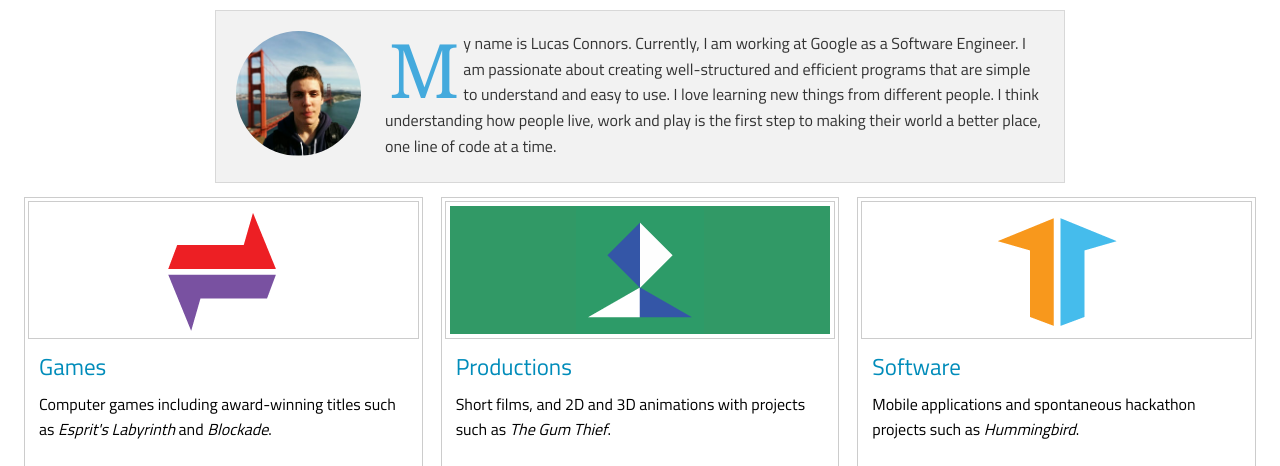
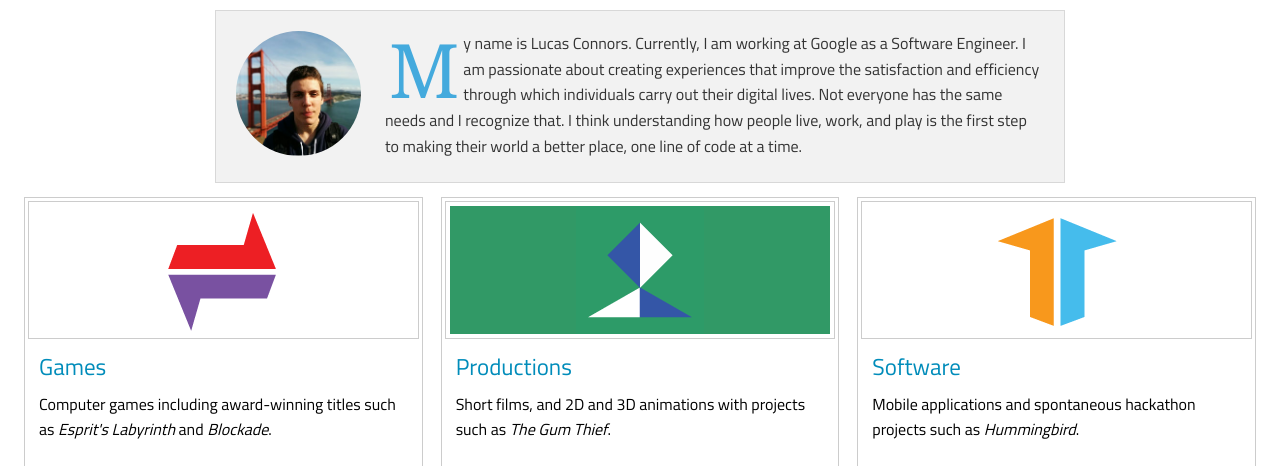
Before and after one commit to RevolutionTech/revolutiontech.ca, a Django app: page / in a window 1280 px wide. Shown: the part 56-522 px from the top of the page. Run offline with Django 3.2, Linux system fonts and the light colour scheme.

Commit message:
Update mission statement

```diff
--- a/templates/home.html
+++ b/templates/home.html
@@ -6,7 +6,7 @@
 {% block content %}
 <div class="panel hero-unit">
     <img class="avatar" src="{% static "img/Lucas.jpg" %}" alt="Lucas Connors">
-    <p><span class="firstletter">M</span>y name is Lucas Connors. Currently, I am working at Google as a Software Engineer. I am passionate about creating well-structured and efficient programs that are simple to understand and easy to use. I love learning new things from different people. I think understanding how people live, work and play is the first step to making their world a better place, one line of code at a time.</p>
+    <p><span class="firstletter">M</span>y name is Lucas Connors. Currently, I am working at Google as a Software Engineer. I am passionate about creating experiences that improve the satisfaction and efficiency through which individuals carry out their digital lives. Not everyone has the same needs and I recognize that. I think understanding how people live, work, and play is the first step to making their world a better place, one line of code at a time.</p>
 </div>
 <ul class="category-links small-block-grid-1 medium-block-grid-3 large-block-grid-3">
     <li>
```
